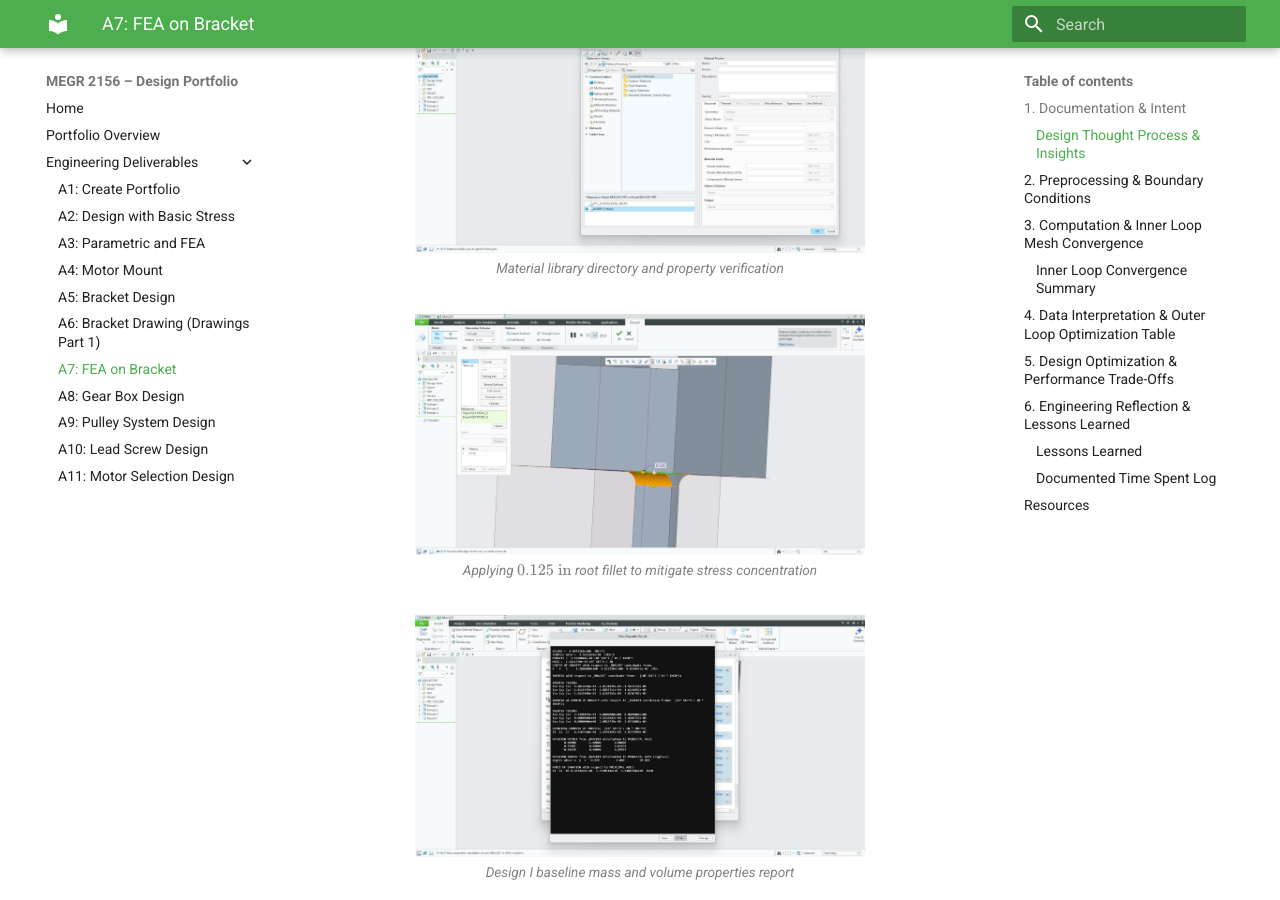
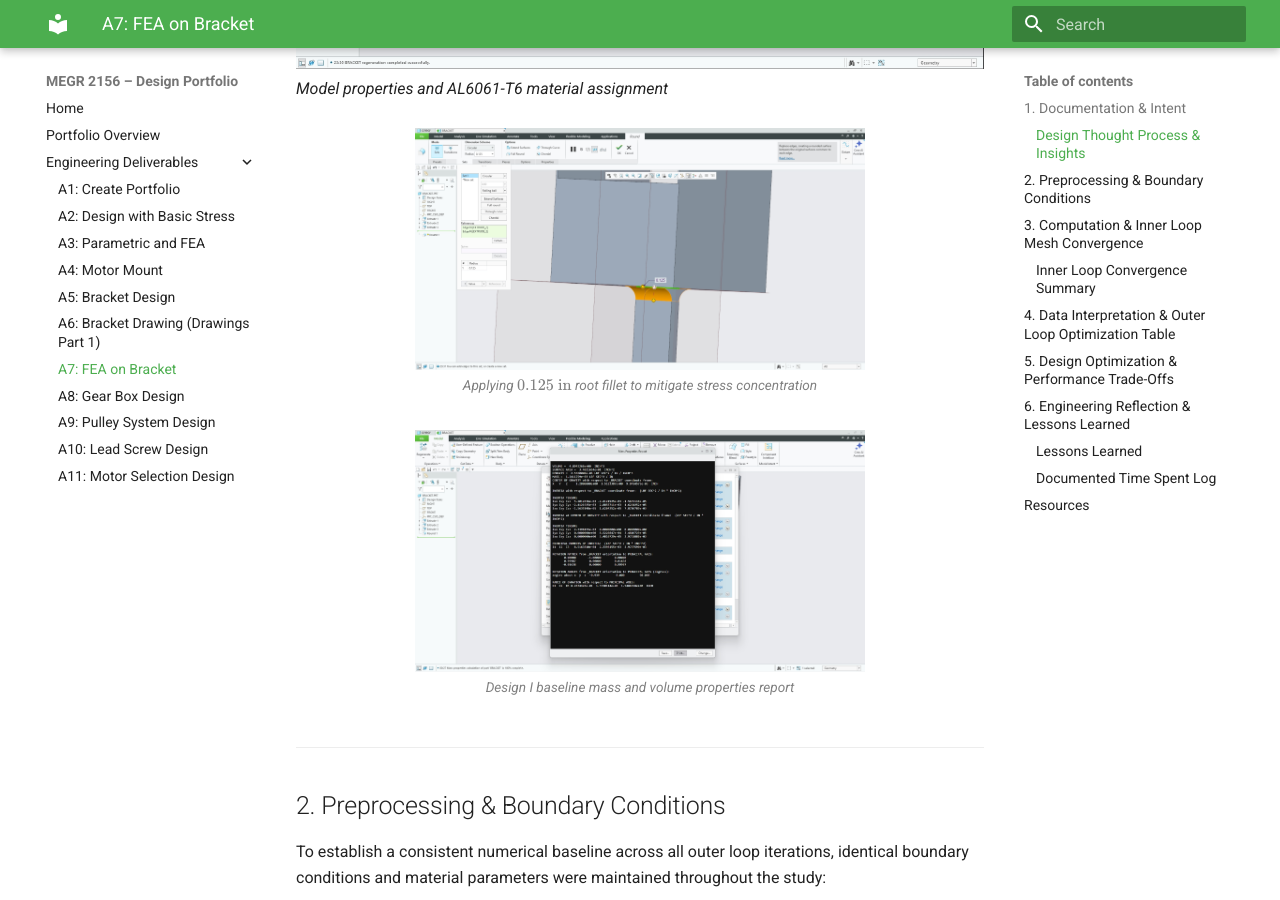
Before and after one commit to rhoang628/megr2156-portfolio, an MkDocs documentation site: the page built from docs/assignments/A07/index.md, in a window 1280 px wide and 900 px high, scrolled down 1091 px. Built offline with MkDocs 1.6.1 and Material for MkDocs 9.7.7, drawn with Linux system fonts in a browser that asks for light colours.

Commit message:
Convert HTML images to Markdown format
Replaced HTML image tags with Markdown syntax for better readability and compatibility.

```diff
--- a/docs/assignments/A07/index.md
+++ b/docs/assignments/A07/index.md
@@ -11,20 +11,9 @@ The intent of this documentation is to capture the complete finite element analy
 - **Lightweight Strategy:** Material was selectively removed in lower-stress zones—first via parallel horizontal through-holes in the upper blocks (Design II), and subsequently via a centralized pill-shaped horizontal slot in the lower vertical web (Design III)—while preserving structural integrity around the T-slot constraints and lower load pin interface.
 - **Geometric Refinement & Lessons Learned:** Early iterations demonstrated that sharp interior corners introduce severe stress concentrations. Transitioning to smooth, rounded semicircular radii on the pill slot in Design III eliminated stress risers and distributed load trajectories evenly across the ligament boundaries.
 
-<div align="center">
-  <figure style="display: inline-block; margin: 10px; vertical-align: top;">
-    <img src="Screenshot_1.jpg" alt="Model Properties and Material Assignment" width="450">
-    <figcaption style="font-size: 0.85em; color: gray; margin-top: 5px;">
-      Model properties and AL6061-T6 material assignment
-    </figcaption>
-  </figure>
-  <figure style="display: inline-block; margin: 10px; vertical-align: top;">
-    <img src="Screenshot_2.jpg" alt="Material Library Setup" width="450">
-    <figcaption style="font-size: 0.85em; color: gray; margin-top: 5px;">
-      Material library directory and property verification
-    </figcaption>
-  </figure>
-</div>
+![Model properties and AL6061-T6 material assignment](./Screenshot_1.jpg)
+*Model properties and AL6061-T6 material assignment*
+
 
 <div align="center">
   <figure style="display: inline-block; margin: 10px; vertical-align: top;">
```
